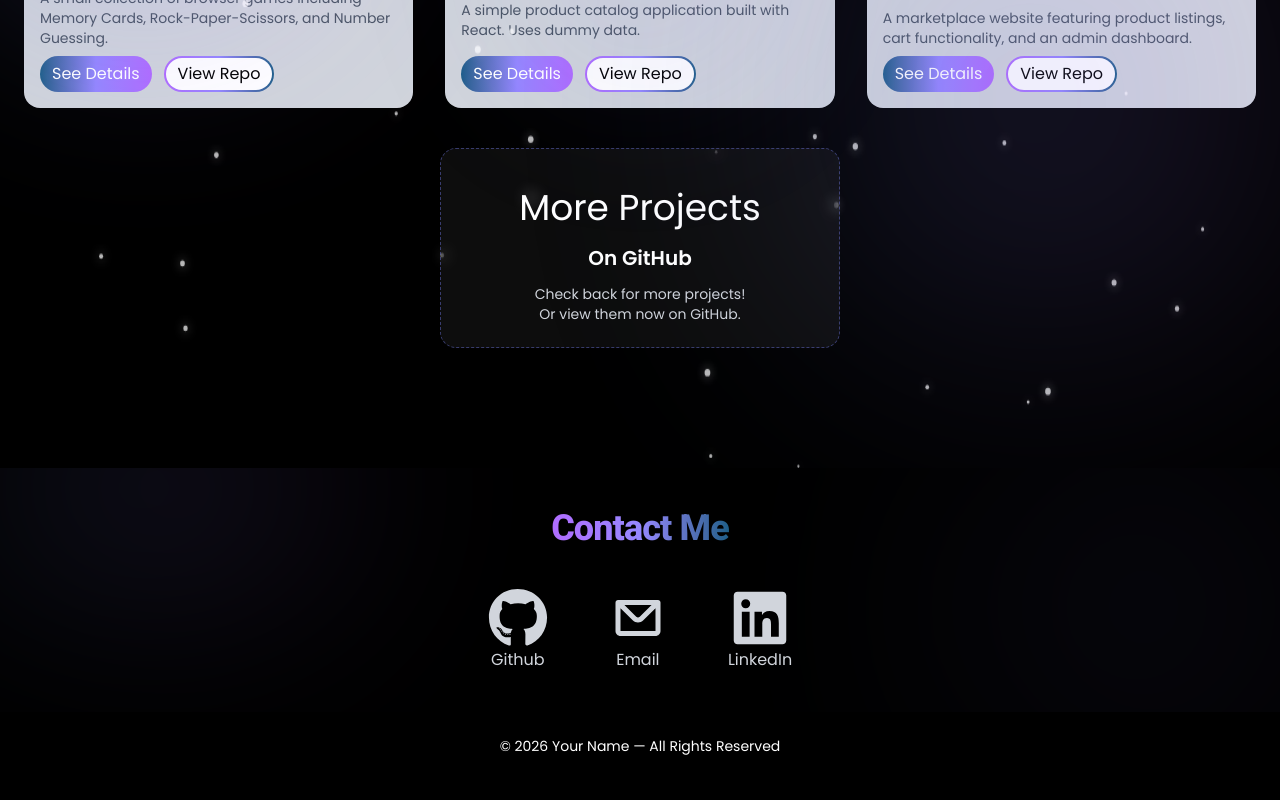
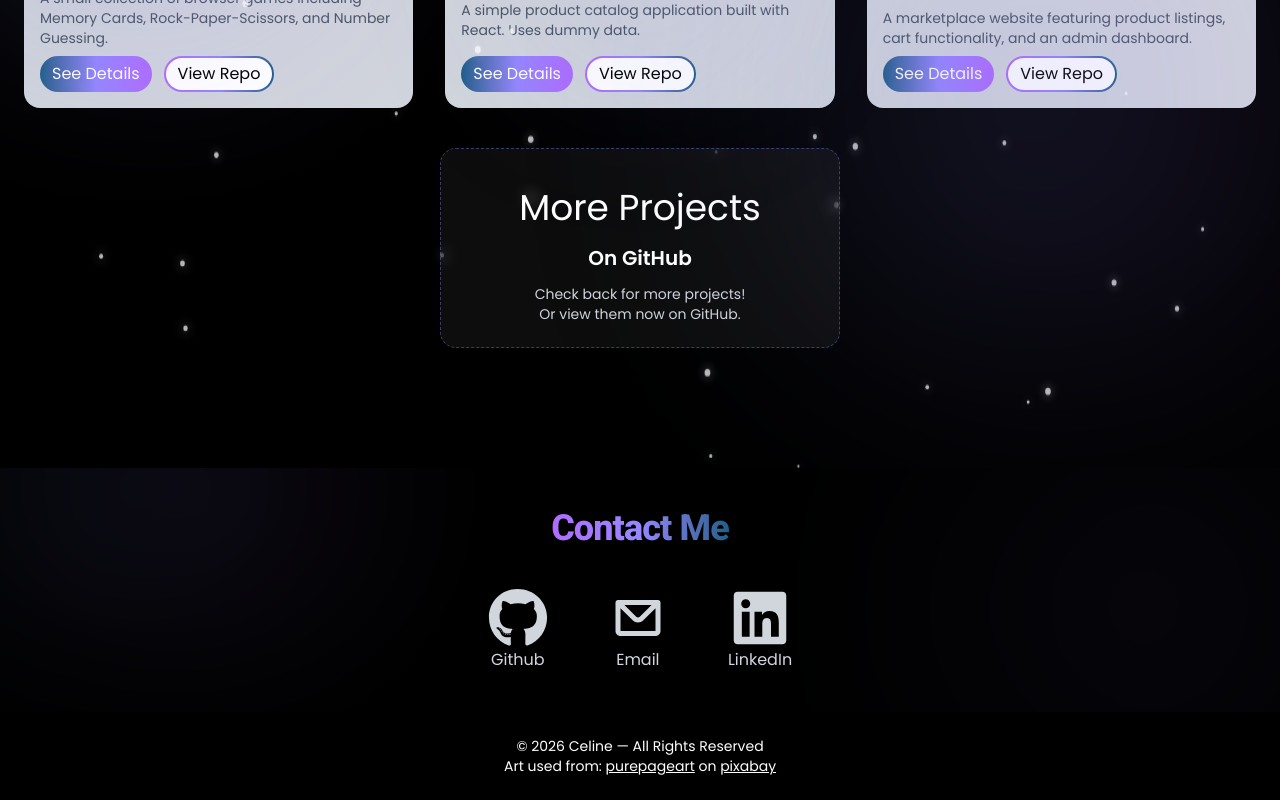
Before and after one commit to Cel44/MyPortfolio, a React (Vite) app: page / in a window 1280 px wide. Shown: the part 3184-3984 px from the top of the page. Built offline with nearby package versions, Linux system fonts and the light colour scheme; a web font is replaced by a local one.

Commit message:
style (footer): added page owner info and credits on footer

```diff
--- a/src/sections/Footer.jsx
+++ b/src/sections/Footer.jsx
@@ -1,7 +1,10 @@
 export default function Footer() {
    return (
       <footer className="bg-black py-6">
-         <div className="max-w-5xl mx-auto px-6 text-center text-sm text-white">© 2026 Your Name — All Rights Reserved</div>
+         <div className="max-w-5xl mx-auto px-6 text-center text-sm text-white">© 2026 Celine — All Rights Reserved</div>
+         <div className="max-w-5xl mx-auto px-6 text-center text-sm text-white">Art used from: <a href ="https://pixabay.com/vectors/ghost-spooky-monster-halloween-9081041//" title="avatar.png" className="underline hover:text-purple-400"> purepageart</a> on <a href="https://pixabay.com" title="pixabay" className="underline hover:text-green-500"> pixabay </a>
+         </div>
+
       </footer>
    )
 }
```
Also changed, not shown: 1 other file (tests, documents, lock files or other folders).
